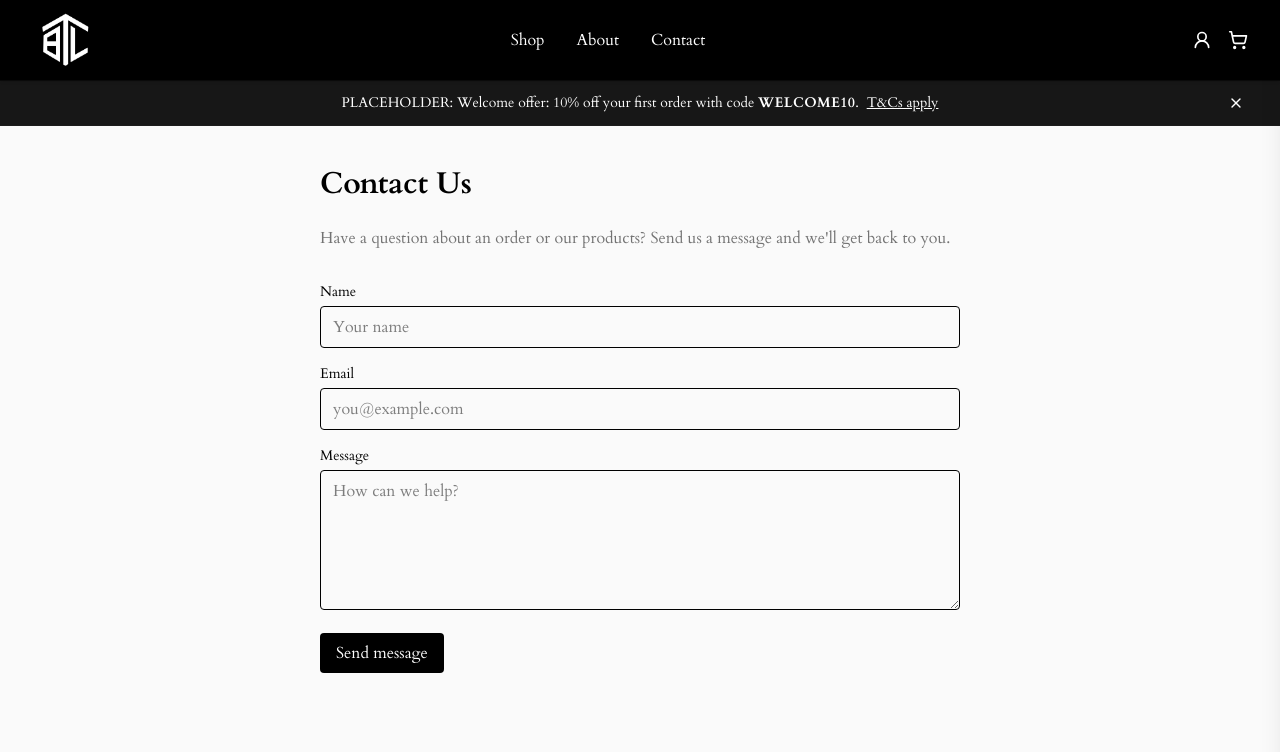
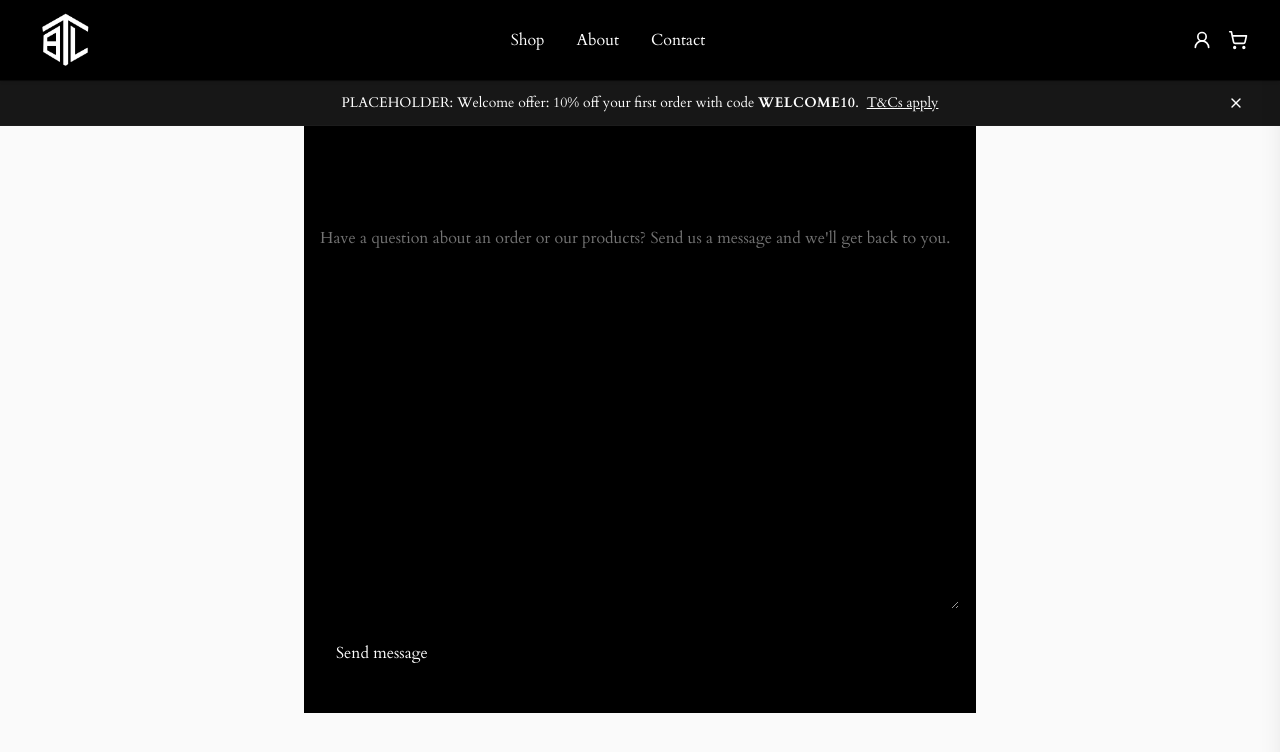
Before and after one commit to mnatechnologies/btl, a Next.js app: page /contact in a window 1280 px wide. Shown: the top 752 px of the page. Built offline with nearby package versions, Linux system fonts and the light colour scheme; no server answers; some icons are missing; a web font is replaced by a local one.

Commit message:
Contact bg updated.

```diff
--- a/src/app/contact/page.tsx
+++ b/src/app/contact/page.tsx
@@ -32,7 +32,7 @@ export default function ContactPage() {
   }
 
   return (
-    <main className="max-w-2xl mx-auto px-4 py-10">
+    <main className=" bg-black max-w-2xl mx-auto px-4 py-10">
       <h1 className="text-3xl font-semibold mb-6">Contact Us</h1>
       <p className="text-muted-foreground mb-8">Have a question about an order or our products? Send us a message and we'll get back to you.</p>
 
```
